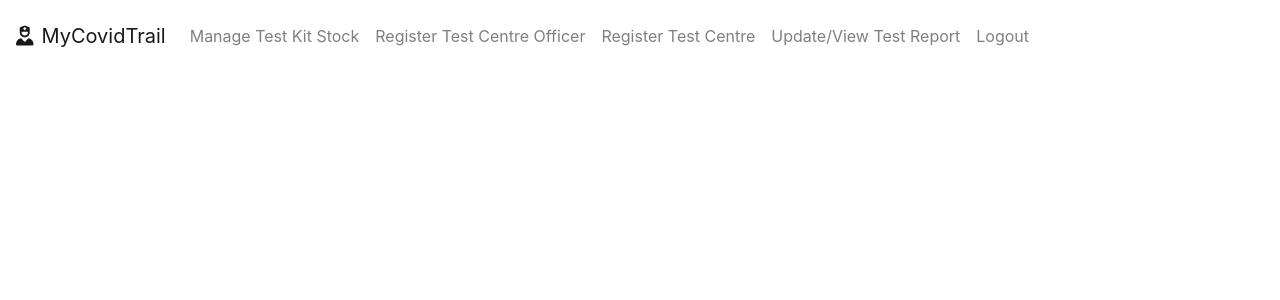
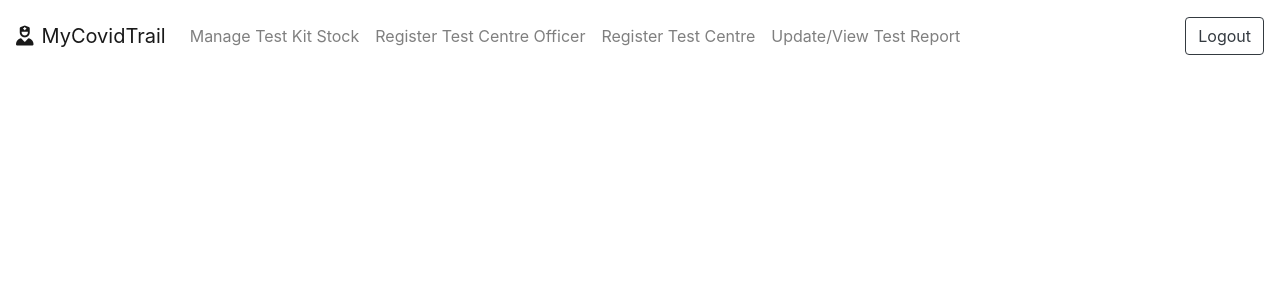
Before and after one commit to yikwah99/MyCovidTrail, a PHP site: page /officer-manageTestKit.php in a window 1280 px wide. Shown: the top 300 px of the page. Run offline with PHP 8.4, Linux system fonts and the light colour scheme; the visitor is signed in with stand-in values (Sample User, id 1); some libraries are stand-ins or nearby versions.

Commit message:
adjusted-navbar

```diff
--- a/php/navbar.php
+++ b/php/navbar.php
@@ -1,11 +1,12 @@
+
 <nav class="navbar navbar-expand-lg navbar-light py-3" style="background:rgba(255,255,255,0.0);">
 
-  <a class="navbar-brand" href="#"><i class="fas fa-user-nurse mr-2"></i>MyCovidTrail</a>
+  <a class="navbar-brand logo" href="#"><i class="fas fa-user-nurse mr-2"></i>MyCovidTrail</a>
   <button class="navbar-toggler" type="button" data-toggle="collapse" data-target="#navbarNav" aria-controls="navbarNav" aria-expanded="false" aria-label="Toggle navigation">
     <span class="navbar-toggler-icon"></span>
   </button>
   <div class="collapse navbar-collapse" id="navbarNav">
-    <ul class="navbar-nav">
+    <ul class="navbar-nav mr-auto">
 
       <?php if(!isset($_SESSION)){session_start();}  if($_SESSION['role']=="manager"){ ?>
       <!--Officer Navbar-->
@@ -39,9 +40,8 @@
 
 
 
-      <li class="nav-item">
-        <a class="nav-link" href="logout.php">Logout</a>
-      </li>
+
     </ul>
+      <a class="btn btn-outline-dark logout-btn" href="logout.php">Logout</a>
   </div>
 </nav>
```
